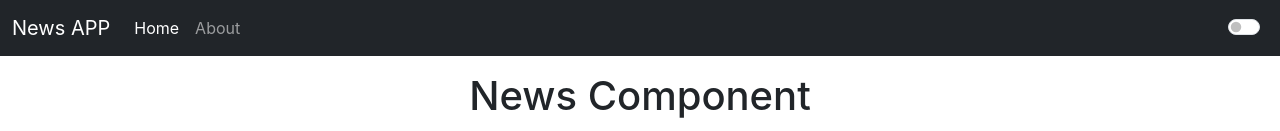
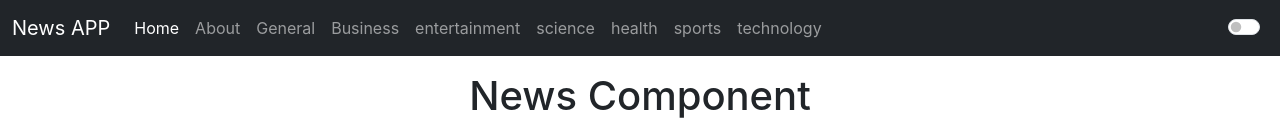
Before and after one commit to ResponseTime/NewsMonkey, a React (Create React App) app: page / in a window 1280 px wide. Shown: the top 131 px of the page. Built offline with nearby package versions, Linux system fonts and the light colour scheme; no server answers.

Commit message:
Added category to the navbar react-router setup req

```diff
--- a/src/App.js
+++ b/src/App.js
@@ -10,7 +10,7 @@ export default class App extends Component {
     return (
       <>
         <Navbar />
-        <News pageSize={5} />
+        <News pageSize={5} country={"us"} category={"general"} />
       </>
     );
   }
--- a/src/components/Navbar.js
+++ b/src/components/Navbar.js
@@ -31,6 +31,41 @@ export default class Navbar extends Component {
                   About
                 </a>
               </li>
+              <li className="nav-item">
+                <a className="nav-link" href="/about">
+                  General
+                </a>
+              </li>
+              <li className="nav-item">
+                <a className="nav-link" href="/about">
+                  Business
+                </a>
+              </li>
+              <li className="nav-item">
+                <a className="nav-link" href="/about">
+                  entertainment
+                </a>
+              </li>
+              <li className="nav-item">
+                <a className="nav-link" href="/about">
+                  science
+                </a>
+              </li>
+              <li className="nav-item">
+                <a className="nav-link" href="/about">
+                  health
+                </a>
+              </li>
+              <li className="nav-item">
+                <a className="nav-link" href="/about">
+                  sports
+                </a>
+              </li>
+              <li className="nav-item">
+                <a className="nav-link" href="/about">
+                  technology
+                </a>
+              </li>
             </ul>
             <div className="form-check form-switch text-dark">
               <input
--- a/src/components/News.js
+++ b/src/components/News.js
@@ -1,8 +1,19 @@
 import React, { Component } from "react";
 import Newsitem from "./Newsitem";
 import Spinner from "./Spinner";
+import PropTypes from "prop-types";
 
 export default class News extends Component {
+  static defaultProps = {
+    country: "us",
+    pageSize: 5,
+  };
+
+  static propTypes = {
+    country: PropTypes.string,
+    pageSize: PropTypes.number,
+  };
+
   constructor() {
     super();
     this.state = {
@@ -13,7 +24,7 @@ export default class News extends Component {
   }
   async componentDidMount() {
     this.setState({ loading: true });
-    let url = `https://newsapi.org/v2/top-headlines?country=in&apiKey=933f3a0442f64e9593f2680fd21b82e3&page=1&pageSize=${this.props.pageSize}`;
+    let url = `https://newsapi.org/v2/top-headlines?country=${this.props.country}&category=${this.props.category}&apiKey=933f3a0442f64e9593f2680fd21b82e3&page=1&pageSize=${this.props.pageSize}`;
     let data = await fetch(url);
     let pdata = await data.json();
     this.setState({ articles: pdata.articles, totalSize: pdata.totalResults });
@@ -21,7 +32,11 @@ export default class News extends Component {
   }
   prev = async () => {
     this.setState({ loading: true });
-    let url = `https://newsapi.org/v2/top-headlines?country=in&apiKey=933f3a0442f64e9593f2680fd21b82e3&page=${
+    let url = `https://newsapi.org/v2/top-headlines?country=${
+      this.props.country
+    }&category=${
+      this.props.category
+    }&apiKey=933f3a0442f64e9593f2680fd21b82e3&page=${
       this.state.page - 1
     }&pageSize=${this.props.pageSize}`;
     let data = await fetch(url);
@@ -39,7 +54,11 @@ export default class News extends Component {
     ) {
     } else {
       this.setState({ loading: true });
-      let url = `https://newsapi.org/v2/top-headlines?country=in&apiKey=933f3a0442f64e9593f2680fd21b82e3&page=${
+      let url = `https://newsapi.org/v2/top-headlines?country=${
+        this.props.country
+      }&category=${
+        this.props.category
+      }&apiKey=933f3a0442f64e9593f2680fd21b82e3&page=${
         this.state.page + 1
       }&pageSize=${this.props.pageSize}`;
       let data = await fetch(url);
--- a/src/components/Newsitem.js
+++ b/src/components/Newsitem.js
@@ -5,7 +5,7 @@ export default class Newsitem extends Component {
     let { title, desc, imgUrl, newsUrl } = this.props;
     return (
       <>
-        <div className="card" style={{ width: "18rem" }}>
+        <div className="card">
           <img className="card-img-top" src={imgUrl} alt="Card image cap" />
           <div className="card-body">
             <h5 className="card-title">
```
